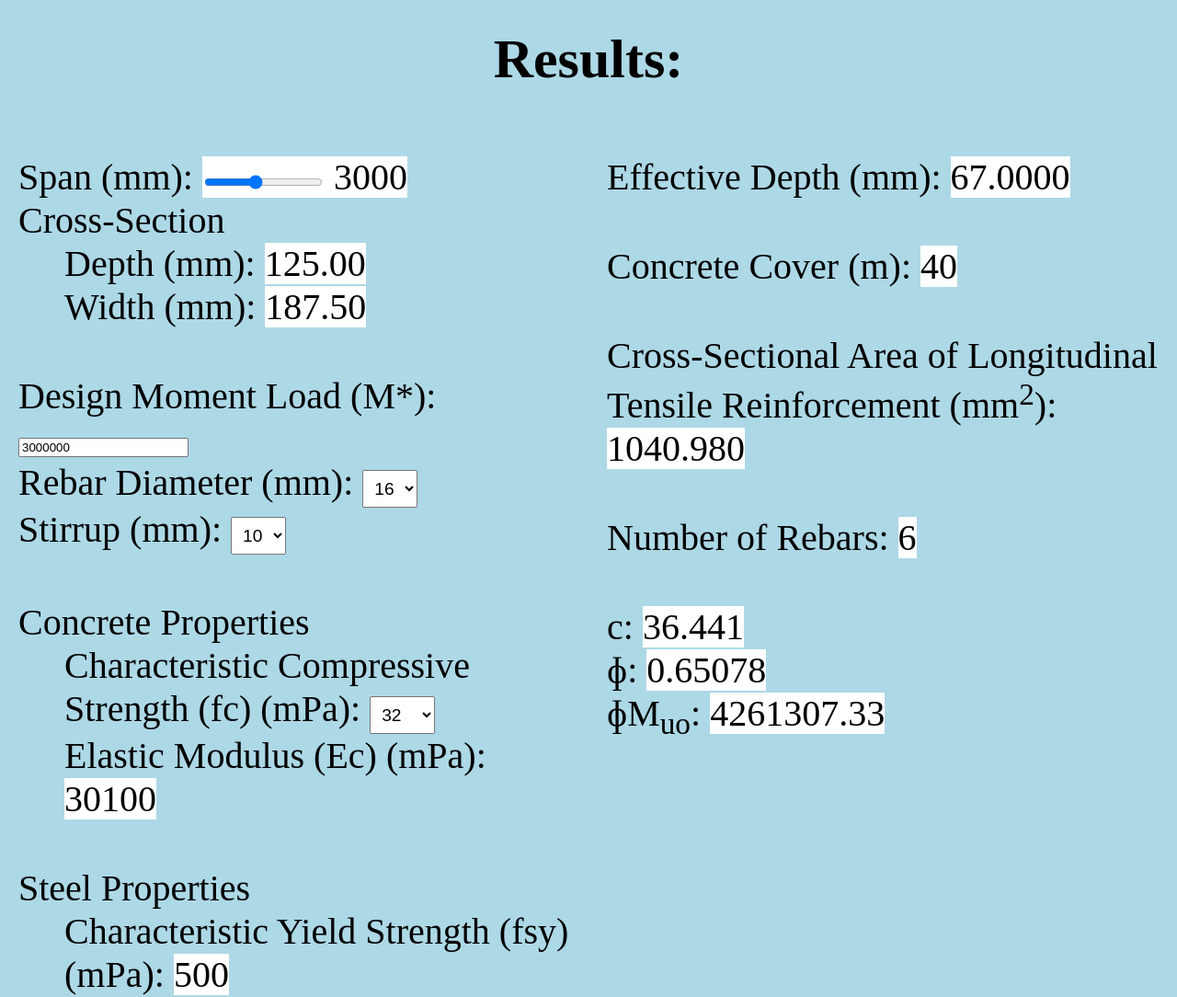
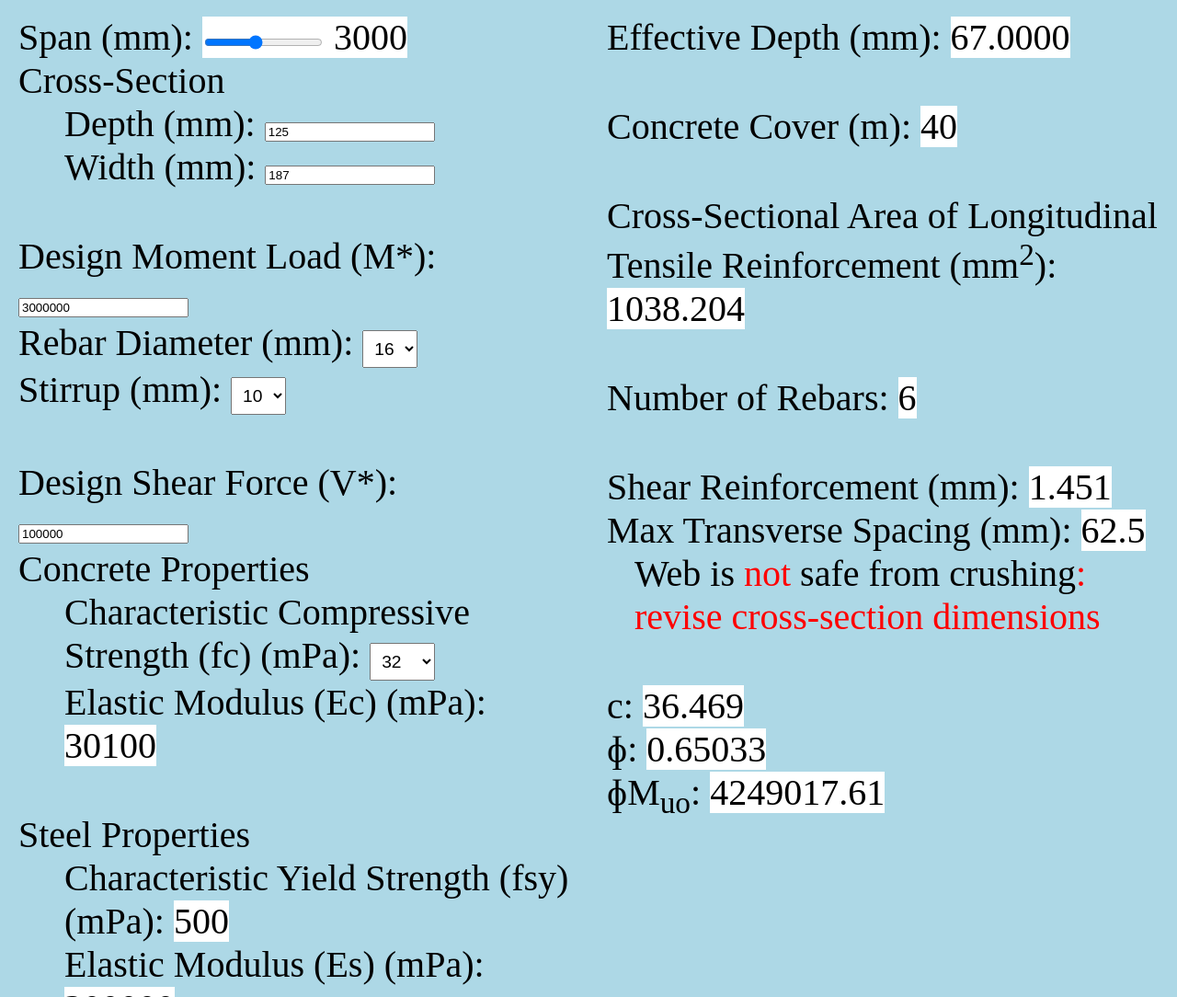
Before and after one commit to lchin10/structuredesign, a plain HTML site: page index.html in a window 1280 px wide. Shown: the part 2360-3444 px from the top of the page at 92% size. Drawn offline with Linux system fonts and the light colour scheme.

Commit message:
shear reinforcement

```diff
--- a/design_script.js
+++ b/design_script.js
@@ -6,6 +6,7 @@
 const sec1 = document.getElementById('section1');
 const sec2 = document.getElementById('section2');
 const sec3 = document.getElementById('section3');
+const cancelBtn = document.getElementById("cancel-btn");
 const spanSlider = document.getElementById("span-slider");
 const spanNumber = document.getElementById("spanNumber");
 const depthNumber = document.getElementById("depthNumber");
@@ -32,6 +33,11 @@ const designLoad = document.getElementById('design-load');
 const cValue = document.getElementById('c-value');
 const phiValue = document.getElementById('phi-value');
 const MuoValue = document.getElementById('Muo-value');
+const designShear = document.getElementById('design-shear');
+const shearReinforcement = document.getElementById('shear-reinforcement');
+const transverseSpacing = document.getElementById('transverse-spacing');
+const crushingWarning = document.getElementById('crushing-warning');
+const crushingWarning2 = document.getElementById('crushing-warning2');
 
 let locationItem = 1;
 let purposeItem = 0;
@@ -39,6 +45,7 @@ let compressiveStrengthSelection = 32;
 let rebarValue = 16;
 let stirrupValue = 10;
 let Mstar = 3000000;
+let Vstar = 100000;
 
 
 window.onbeforeunload = function () {
@@ -71,13 +78,14 @@ function hideLoading() {
 }
 
 function cancelFunc(){
+    location.reload();
     hideLoading();
 }
 
 spanSlider.addEventListener("input", function() {
     spanNumber.innerHTML = spanSlider.value;
-    // findLoad(purposeItem,spanNumber.innerHTML,widthNumber.innerHTML,thicknessNumber.innerHTML);
     findAll();
+    findCrossSection();
 });
 
 compressiveStrength.addEventListener('change', () => {
@@ -107,20 +115,47 @@ purposeQues.addEventListener('click', function(event) {
 
 rebarDiameter.addEventListener('change', (event) => {
     rebarValue = rebarDiameter.value;
-    console.log(rebarValue);
     findAll();
 });
 
 stirrup.addEventListener('change', (event) => {
     stirrupValue = stirrup.value;
-    console.log(stirrupValue);
     findAll();
 });
 
-designLoad.addEventListener('change', (event) => {
-    Mstar = designLoad.value;
-    findAll();
+designLoad.addEventListener("keypress", function(event) {
+    if (event.key === "Enter") {
+        Mstar = designLoad.value;
+        findAll();
+    }
 });
+
+designShear.addEventListener("keypress", function(event) {
+    if (event.key === "Enter") {
+        Vstar = designShear.value;
+        findAll();
+    }
+});
+
+depthNumber.addEventListener("keypress", function(event) {
+    if (event.key === "Enter") {
+        findAll();
+    }
+});
+
+widthNumber.addEventListener("keypress", function(event) {
+    if (event.key === "Enter") {
+        findAll();
+    }
+});
+
+// depthNumber.addEventListener('input', (event) => {
+//     findAll();
+// });
+
+// widthNumber.addEventListener('input', (event) => {
+//     findAll();
+// });
 
 function findLoad(purpose, span, width, thickness){
     const conreteDensity = 25;
@@ -148,8 +183,8 @@ function findLoad(purpose, span, width, thickness){
 }
 
 function findCrossSection(){
-    widthNumber.innerHTML = (spanNumber.innerHTML/16).toPrecision(5);
-    depthNumber.innerHTML = (widthNumber.innerHTML/1.5).toPrecision(5);
+    widthNumber.value = (spanNumber.innerHTML/16).toPrecision(5);
+    depthNumber.value = (widthNumber.value/1.5).toPrecision(5);
 }
 
 function setElasticModulus(){
@@ -175,11 +210,11 @@ function setElasticModulus(){
 function findOutputs(){
     //variables
     const fc = compressiveStrengthSelection;
-    const D = depthNumber.innerHTML;
+    const D = depthNumber.value;
     let conC = concreteCover.innerHTML;
     //stirrupValue, rebarValue
     const fsy = yieldStrength.innerHTML;
-    const W = widthNumber.innerHTML
+    const W = parseInt(widthNumber.value);
 
     const Es = 200000;
 
@@ -302,10 +337,62 @@ function findOutputs(){
     findc1();
     findc();
 
+    //shear force design
+    function cot(x){ return 1 / Math.tan(x*Math.PI/180);} //x to degrees
+    function crushSafety(){
+        phi = 0.7;
+        const dv = Math.max(0.72*D,0.9*eDepth);
+        const epsilonx = (Math.abs(Mstar/dv)+Math.abs(Vstar))/(2*Es*Ast);
+        console.log('ex:',epsilonx,Mstar,dv,Vstar,Es,Ast);
+        const thetav = 29+7000*epsilonx;
+        const Vumax = 0.55*0.9*fc*b*dv*((cot(thetav)+cot(90))/(1+Math.pow(cot(thetav),2)));
+
+        if (phi*Vumax >= Vstar){
+            crushingWarning.innerHTML = '';
+            crushingWarning2.innerHTML = '';
+        } else{
+            crushingWarning2.innerHTML = 'not ';
+            crushingWarning.innerHTML = ': revise cross-section dimensions';
+        }
+        console.log('phi*Vu.max:',phi*Vumax);
+        console.log('V*:',Vstar);
+
+        //shear resistance
+        const kv = 0.4/(1+1500*epsilonx);
+        const Vuc = kv*b*dv*Math.sqrt(fc);
+        console.log('vuc:',kv,b,dv,fc);
+        let ks = 0;
+        phi = 0.75;
+
+        if (D <= 300){
+            ks = 1;
+        } else if (300 < D && D < 650){
+            ks = (1000/D)/700;
+        } else{
+            ks = 0.5;
+        }
+
+        if (Vstar <= ks*phi*Vuc){
+            shearReinforcement.innerHTML = 'N/A';
+        } else {
+            const Asvmin = 0.08*Math.sqrt(fc)*b/fsy; //min shear reinforcement Asv.min/s
+            const Vus = (Vstar/phi)-Vuc;
+            const Asv = Vus/(fsy*dv*cot(thetav)); //Asv/s
+            if (Asv >= Asvmin){
+                shearReinforcement.innerHTML = Asv.toPrecision(4);
+            } else{
+                shearReinforcement.innerHTML = Asvmin.toPrecision(4);
+            }
+            console.log('Asv:',Asv);
+        }
+        transverseSpacing.innerHTML = Math.min(300,(0.5*D).toPrecision(3));
+    }
+
+    crushSafety()
+
 }
 
 function findAll(){
-    findCrossSection();
     setElasticModulus();
     findOutputs();
 }
@@ -359,6 +446,12 @@ column 2:
 
 if n.o.rebars <2 or >8 print error (use smaller/greater rebar diam)
 
+Requirement: V* <= ks*phi*Vuc
 
+Vu = Vuc + Vus
+
+ks = 1 (D <= 300mm)
+ks = 1000-D (300 < D < 650)
+ks = 0.5 (D >= 650)
 
 */
--- a/design_styles.css
+++ b/design_styles.css
@@ -5,7 +5,7 @@ body{
     overflow: auto;
     margin-top: 50px;
     text-align: left;
-    font-size: 50px;
+    font-size: 35px;
 }
 
 header {
--- a/index.html
+++ b/index.html
@@ -54,10 +54,10 @@
                     </a></div>
                 <label>Cross-Section</label>
                 <div style="padding-left: 50px;"><label>Depth (mm):</label>
-                    <a style="background-color: white"><span id="depthNumber">0.4</span></a>
+                    <input type="number" value="125" step="10" id="depthNumber">
                 </div>
                 <div style="padding-left: 50px; padding-bottom: 50px;"><label>Width (mm):</label>
-                    <a style="background-color: white"><span id="widthNumber">0.3</span></a>
+                    <input type="number" value="187" step="10" id="widthNumber">
                 </div>
 
                 <div><label>Design Moment Load (M*):</label>
@@ -80,6 +80,10 @@
                         <option value="10">10</option>
                         <option value="12">12</option>
                     </select>
+                </div>
+
+                <div><label>Design Shear Force (V*):</label>
+                    <input type="number" value="100000" step="100" id="design-shear">
                 </div>
 
                 <label>Concrete Properties</label>
@@ -126,6 +130,14 @@
                 </div>
                 <div style="padding-bottom: 50px; padding-left: 30px; color: red;"><a id="rebar-warning"></a></div>
 
+                <div><label>Shear Reinforcement (mm):</label>
+                    <a style="background-color: white"><span id="shear-reinforcement">0.4</span></a>
+                </div>
+                <div><label>Max Transverse Spacing (mm):</label>
+                    <a style="background-color: white"><span id="transverse-spacing">0.4</span></a>
+                </div>
+                <div style="padding-bottom: 50px; padding-left: 30px;">Web is <a id="crushing-warning2" style="color: red"></a>safe from crushing<a id="crushing-warning" style="color: red"></a></div>
+
                 <div><label>c:</label>
                     <a style="background-color: white"><span id="c-value">0.4</span></a>
                 </div>
@@ -138,17 +150,6 @@
                     <a style="background-color: white"><span id="Muo-value">0.4</span></a>
                 </div>
 
-                <!-- <div><label>Dead Load (G): </label><a style="background-color: white"><span id="dead-load"></span><span> kN/m</span></a></div>
-                <div><label>Live Load (Q): </label><a style="background-color: white"><span id="live-load"></span><span> kN/m</span></a></div>
-                <div><label>Load Combination: </label></div>
-                <div style="padding-left: 50px;"><label>Strength: </label><a style="background-color: white"><span id="combo-strength"></span><span> kN/m</span></a></div>
-                <div style="padding-left: 50px;"><label>Serviceability: </label></div>
-                <div style="padding-left: 100px;"><label>Short Term: </label><a style="background-color: white"><span id="combo-short"></span><span> kN/m</span></a></div>
-                <div style="padding-left: 100px; padding-bottom: 50px;"><label>Long Term: </label><a style="background-color: white"><span id="combo-long"></span><span> kN/m</span></a></div>
-                <div><label>Supports: </label></div>
-                <div><label>Bending Moment Diagram: </label></div>
-                <div><label>Sheer Force Diagram: </label></div>
-                <div id="bmd-container"></div> -->
             </div>
         </div>
     </section>
```
